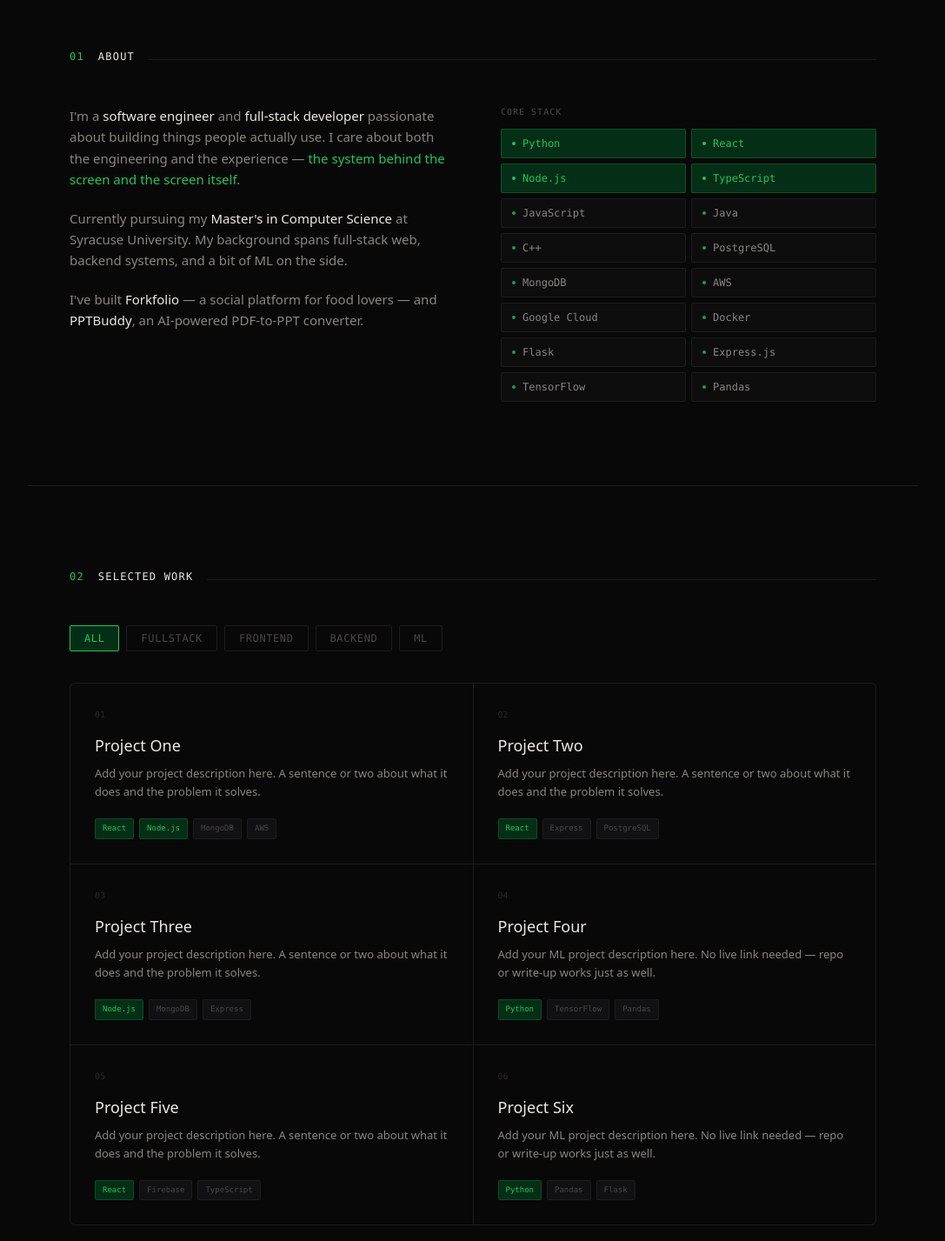
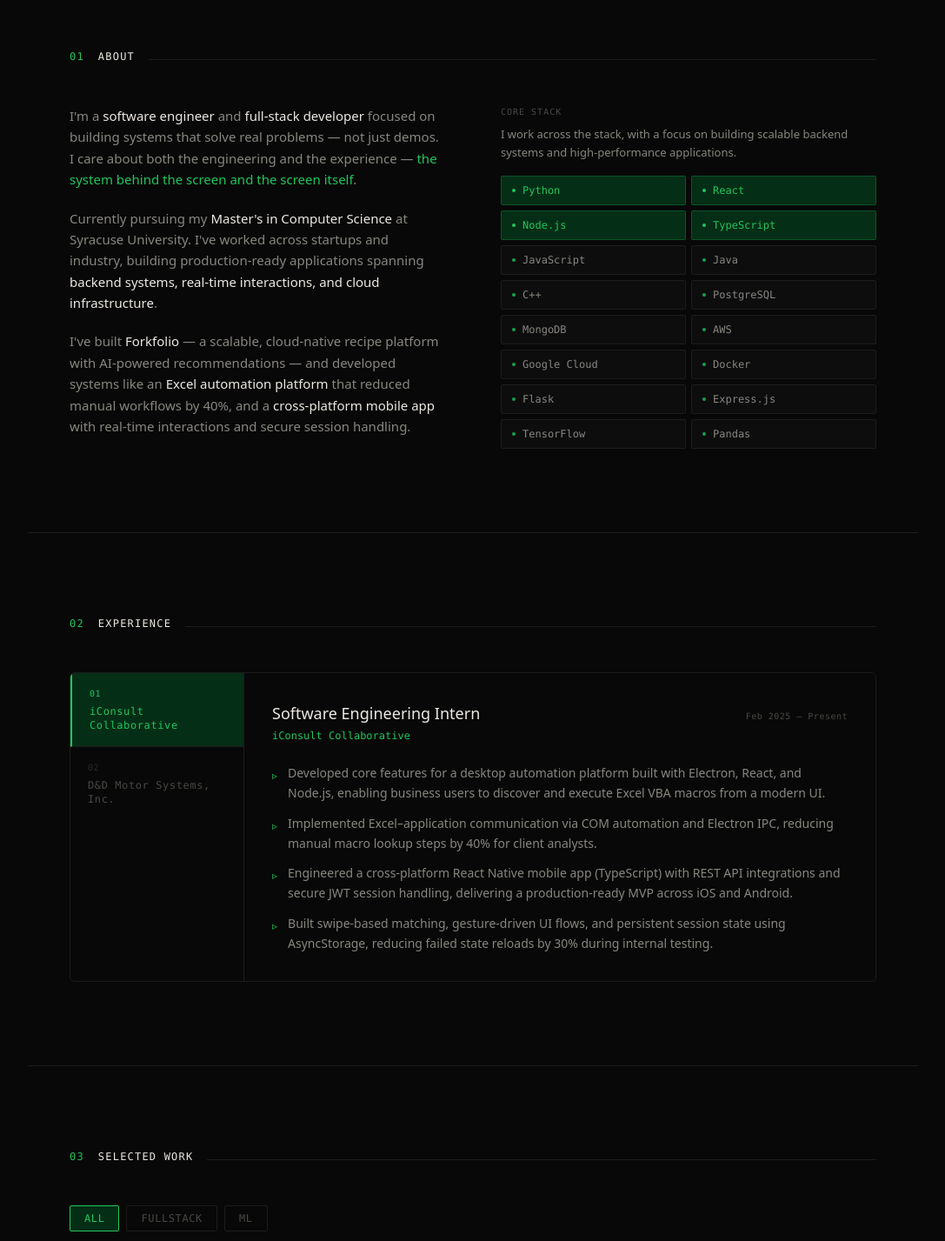
Before and after one commit to ash413/portfolio, a React (Create React App) app: page / in a window 1280 px wide. Shown: the part 840-2267 px from the top of the page at 87% size, without its empty margins (96-1183 px from the left). Built offline with nearby package versions, Linux system fonts and the light colour scheme.

Commit message:
minor edits + experience page

```diff
--- a/public/index.html
+++ b/public/index.html
@@ -24,7 +24,7 @@
       work correctly both with client-side routing and a non-root public URL.
       Learn how to configure a non-root public URL by running `npm run build`.
     -->
-    <title>React App</title>
+    <title>Vaishnavi Kadam's Portfolio</title>
   </head>
   <body>
     <noscript>You need to enable JavaScript to run this app.</noscript>
--- a/src/App.js
+++ b/src/App.js
@@ -2,6 +2,7 @@ import Cursor from './components/Cursor';
 import Navbar from './components/Navbar';
 import Hero from './components/Hero';
 import About from './components/About';
+import Experience from './components/Experience';
 import Projects from './components/Projects';
 import Contact from './components/Contact';
 import Footer from './components/Footer';
@@ -16,6 +17,8 @@ export default function App() {
         <div className="max-w-5xl mx-auto h-px bg-[#1c1c1e]" />
         <About />
         <div className="max-w-5xl mx-auto h-px bg-[#1c1c1e]" />
+        <Experience />
+        <div className="max-w-5xl mx-auto h-px bg-[#1c1c1e]" />
         <Projects />
         <div className="max-w-5xl mx-auto h-px bg-[#1c1c1e]" />
         <Contact />
--- a/src/components/About.js
+++ b/src/components/About.js
@@ -19,14 +19,34 @@ const skills = [
         </div>
 
         <div className="grid grid-cols-1 md:grid-cols-2 gap-10 md:gap-16">
-          <div className="space-y-5 text-[15px] text-[#888680] font-light leading-relaxed">
-            <p>I'm a <strong className="text-[#ece8e3] font-normal">software engineer</strong> and <strong className="text-[#ece8e3] font-normal">full-stack developer</strong> passionate about building things people actually use. I care about both the engineering and the experience — <span className="text-green-500">the system behind the screen and the screen itself</span>.</p>
-            <p>Currently pursuing my <strong className="text-[#ece8e3] font-normal">Master's in Computer Science</strong> at Syracuse University. My background spans full-stack web, backend systems, and a bit of ML on the side.</p>
-            <p>I've built <strong className="text-[#ece8e3] font-normal">Forkfolio</strong> — a social platform for food lovers — and <strong className="text-[#ece8e3] font-normal">PPTBuddy</strong>, an AI-powered PDF-to-PPT converter.</p>
-          </div>
+        <div className="space-y-5 text-[15px] text-[#888680] font-light leading-relaxed">
+          <p>
+            I'm a <strong className="text-[#ece8e3] font-normal">software engineer</strong> and <strong className="text-[#ece8e3] font-normal">full-stack developer</strong> focused on building systems that solve real problems — not just demos.
+            I care about both the engineering and the experience — <span className="text-green-500">the system behind the screen and the screen itself</span>.
+          </p>
+
+          <p>
+            Currently pursuing my <strong className="text-[#ece8e3] font-normal">Master's in Computer Science</strong> at Syracuse University.
+            I've worked across startups and industry, building production-ready applications spanning <strong className="text-[#ece8e3] font-normal">backend systems, real-time interactions, and cloud infrastructure</strong>.
+          </p>
+
+          <p>
+            I've built <strong className="text-[#ece8e3] font-normal">Forkfolio</strong> — a scalable, cloud-native recipe platform with AI-powered recommendations —
+            and developed systems like an <strong className="text-[#ece8e3] font-normal">Excel automation platform</strong> that reduced manual workflows by 40%, and a <strong className="text-[#ece8e3] font-normal">cross-platform mobile app</strong> with real-time interactions and secure session handling.
+          </p>
+        </div>
 
           <div>
-            <div className="font-mono text-[10px] text-[#4a4844] uppercase tracking-widest mb-3">Core stack</div>
+          <div>
+            <div className="font-mono text-[10px] text-[#4a4844] uppercase tracking-widest mb-2">
+              Core stack
+            </div>
+
+            {/* NEW LINE HERE */}
+            <div className="text-[13px] text-[#888680] mb-4 leading-relaxed">
+            I work across the stack, with a focus on building scalable backend systems and high-performance applications.
+            </div>
+
             <div className="grid grid-cols-2 gap-1.5">
               {skills.map(s => (
                 <div key={s.label} className={`skill-item font-mono text-xs px-3 py-2 rounded-sm border flex items-center gap-2 transition-all duration-200
@@ -40,6 +60,7 @@ const skills = [
               ))}
             </div>
           </div>
+          </div>
         </div>
       </section>
     );
--- a/src/components/Contact.js
+++ b/src/components/Contact.js
@@ -9,7 +9,7 @@ export default function Contact() {
   const [isFlipped, setIsFlipped] = useState(false);
 
   const handleEmailClick = () => {
-    navigator.clipboard.writeText('vaishnavi.kadam413@gmail.com')
+    navigator.clipboard.writeText('vaishnavikadam.tech@gmail.com')
       .then(() => toast.success('Email copied!'))
       .catch(() => toast.error('Failed to copy email'));
   };
@@ -33,7 +33,7 @@ export default function Contact() {
       }} />
 
       <div className="flex items-baseline gap-4 mb-12">
-        <span className="font-mono text-green-500 text-xs tracking-widest">03</span>
+        <span className="font-mono text-green-500 text-xs tracking-widest">04</span>
         <span className="font-mono text-xs text-[#ece8e3] uppercase tracking-widest">Let's connect</span>
         <div className="flex-1 h-px bg-[#1c1c1e]" />
       </div>
@@ -58,7 +58,7 @@ export default function Contact() {
               <p className="font-mono text-xs text-[#4a4844] uppercase tracking-widest mb-5">Software Engineer</p>
               <div className="flex items-center gap-2 font-mono text-xs text-[#4a4844]">
                 <LuHeadphones className="w-3.5 h-3.5" />
-                <span>Currently listening to: Lo-fi Coding Mix</span>
+                <span>Currently listening to: Bollywood 00's romantic mix</span>
               </div>
               <p className="font-mono text-[10px] text-[#2a2826] mt-5 tracking-wider">Click to connect →</p>
             </div>
--- /dev/null
+++ b/src/components/Experience.js
@@ -0,0 +1,58 @@
+import { useState } from 'react';
+import { experience } from '../data/experience';
+
+export default function Experience() {
+  const [active, setActive] = useState(0);
+  const exp = experience[active];
+
+  return (
+    <section id="experience" className="px-6 md:px-12 py-24 max-w-5xl mx-auto">
+      <div className="flex items-baseline gap-4 mb-12">
+        <span className="font-mono text-green-500 text-xs tracking-widest">02</span>
+        <span className="font-mono text-xs text-[#ece8e3] uppercase tracking-widest">Experience</span>
+        <div className="flex-1 h-px bg-[#1c1c1e]" />
+      </div>
+
+      <div className="grid grid-cols-1 md:grid-cols-[200px_1fr] gap-0 border border-[#1c1c1e] rounded-md overflow-hidden">
+
+        {/* tab list */}
+        <div className="flex md:flex-col border-b md:border-b-0 md:border-r border-[#1c1c1e]">
+          {experience.map((e, i) => (
+            <button
+              key={e.id}
+              onClick={() => setActive(i)}
+              className={`text-left px-5 py-4 font-mono text-xs tracking-wider transition-all border-b md:border-b border-[#1c1c1e] last:border-b-0
+                ${active === i
+                  ? 'text-green-500 bg-green-950 border-l-2 border-l-green-500'
+                  : 'text-[#4a4844] hover:text-[#888680] hover:bg-[#0d0d0e]'
+                }`}>
+              <div className={`${active === i ? 'text-green-500' : 'text-[#2a2826]'} text-[10px] mb-1`}>{e.id}</div>
+              {e.company}
+            </button>
+          ))}
+        </div>
+
+        {/* content */}
+        <div className="p-8 bg-[#080808]">
+          <div className="flex flex-col sm:flex-row sm:items-baseline sm:justify-between gap-1 mb-6">
+            <div>
+              <div className="text-lg font-normal text-[#ece8e3]">{exp.role}</div>
+              <div className="font-mono text-xs text-green-500 mt-1">{exp.company}</div>
+            </div>
+            <div className="font-mono text-[10px] text-[#4a4844] tracking-wider whitespace-nowrap">{exp.period}</div>
+          </div>
+
+          <ul className="space-y-3">
+            {exp.bullets.map((b, i) => (
+              <li key={i} className="flex gap-3 text-sm text-[#888680] font-light leading-relaxed">
+                <span className="text-green-500 mt-1.5 flex-shrink-0 text-xs">▹</span>
+                {b}
+              </li>
+            ))}
+          </ul>
+        </div>
+
+      </div>
+    </section>
+  );
+}
--- a/src/components/Projects.js
+++ b/src/components/Projects.js
@@ -1,7 +1,7 @@
 import { useState } from 'react';
 import { projects } from '../data/projects';
 
-const filters = ['all', 'fullstack', 'frontend', 'backend', 'ml'];
+const filters = ['all', 'fullstack', 'ml'];
 
 export default function Projects() {
   const [active, setActive] = useState('all');
@@ -10,7 +10,7 @@ export default function Projects() {
   return (
     <section id="projects" className="px-6 md:px-12 py-24 max-w-5xl mx-auto">
       <div className="flex items-baseline gap-4 mb-12">
-        <span className="font-mono text-green-500 text-xs tracking-widest">02</span>
+        <span className="font-mono text-green-500 text-xs tracking-widest">03</span>
         <span className="font-mono text-xs text-[#ece8e3] uppercase tracking-widest">Selected work</span>
         <div className="flex-1 h-px bg-[#1c1c1e]" />
       </div>
--- /dev/null
+++ b/src/data/experience.js
@@ -0,0 +1,28 @@
+export const experience = [
+    {
+      id: '01',
+      role: 'Software Engineering Intern',
+      company: 'iConsult Collaborative',
+      location: 'Syracuse, NY',
+      period: 'Feb 2025 – Present',
+      bullets: [
+        'Developed core features for a desktop automation platform built with Electron, React, and Node.js, enabling business users to discover and execute Excel VBA macros from a modern UI.',
+        'Implemented Excel–application communication via COM automation and Electron IPC, reducing manual macro lookup steps by 40% for client analysts.',
+        'Engineered a cross-platform React Native mobile app (TypeScript) with REST API integrations and secure JWT session handling, delivering a production-ready MVP across iOS and Android.',
+        'Built swipe-based matching, gesture-driven UI flows, and persistent session state using AsyncStorage, reducing failed state reloads by 30% during internal testing.',
+      ],
+    },
+    {
+      id: '02',
+      role: 'Software Engineering Intern',
+      company: 'D&D Motor Systems, Inc.',
+      location: 'Syracuse, NY',
+      period: 'May 2025 – Aug 2025',
+      bullets: [
+        'Re-architected a 20+ page legacy PHP/JS platform into a React + Next.js micro-frontend system, reducing average page load time by 40%.',
+        'Deployed frontend infrastructure on AWS (ECS, S3, CloudFront) with Docker and GitHub Actions CI/CD, enabling zero-downtime releases.',
+        'Built a real-time analytics dashboard using Node.js and PostgreSQL tracking conversion rates, click-through metrics, and revenue per visitor.',
+        'Integrated an AI-powered support assistant via OpenAI APIs and vector search, increasing qualified lead submissions by 25%.',
+      ],
+    },
+  ];
--- a/src/data/projects.js
+++ b/src/data/projects.js
@@ -1,38 +1,47 @@
 export const projects = [
   {
-      id: '01', name: 'Project One',
-      desc: 'Add your project description here. A sentence or two about what it does and the problem it solves.',
-      tags: ['React', 'Node.js', 'MongoDB', 'AWS'], primaryTags: ['React', 'Node.js'],
-      type: 'fullstack', link: '#',
+    id: '01',
+    name: 'Forkfolio',
+    desc: 'A cloud-native recipe-sharing platform built for scale, personalization, and fast user experiences. Developed with a full-stack architecture, secure APIs, and AI-powered recommendation features.',
+    tags: ['React', 'Node.js', 'MongoDB', 'AWS'],
+    primaryTags: ['React', 'Node.js'],
+    type: 'fullstack',
+    link: 'https://forkfolio-connect.vercel.app/',
   },
   {
-      id: '02', name: 'Project Two',
-      desc: 'Add your project description here. A sentence or two about what it does and the problem it solves.',
-      tags: ['React', 'Express', 'PostgreSQL'], primaryTags: ['React'],
-      type: 'fullstack', link: '#',
+    id: '02',
+    name: 'Income Firewall',
+    desc: 'A fintech project designed to help people manage irregular income with more structure and visibility. Built around budgeting, planning, and decision support for users who need better control over fluctuating cash flow.',
+    tags: ['React', 'TypeScript', 'Node.js', 'Fintech'],
+    primaryTags: ['React', 'TypeScript'],
+    type: 'fullstack',
+    link: 'https://income-firewall.vercel.app/',
   },
   {
-      id: '03', name: 'Project Three',
-      desc: 'Add your project description here. A sentence or two about what it does and the problem it solves.',
-      tags: ['Node.js', 'MongoDB', 'Express'], primaryTags: ['Node.js'],
-      type: 'backend', link: '#',
+    id: '03',
+    name: 'TaxRadar',
+    desc: 'An AI-powered deduction intelligence tool for freelancers and small business owners. Users can upload bank statement CSVs or receipt images, and the system classifies transactions, flags likely deductions, explains them, and generates accountant-ready PDF reports.',
+    tags: ['Next.js', 'FastAPI', 'Python', 'TypeScript'],
+    primaryTags: ['Next.js', 'FastAPI'],
+    type: 'fullstack',
+    link: 'https://taxradar-ai.vercel.app/',
   },
   {
-      id: '04', name: 'Project Four',
-      desc: 'Add your ML project description here. No live link needed — repo or write-up works just as well.',
-      tags: ['Python', 'TensorFlow', 'Pandas'], primaryTags: ['Python'],
-      type: 'ml', link: null,
+    id: '04',
+    name: 'Multi-Style Text Generation',
+    desc: 'An end-to-end NLP platform that rewrites text across multiple tones using fine-tuned transformer models. Built with a FastAPI inference layer, a Next.js frontend, and an evaluation pipeline for generated outputs.',
+    tags: ['Python', 'FastAPI', 'Next.js', 'PyTorch'],
+    primaryTags: ['Python', 'FastAPI'],
+    type: 'ml',
+    link: '#',
   },
   {
-      id: '05', name: 'Project Five',
-      desc: 'Add your project description here. A sentence or two about what it does and the problem it solves.',
-      tags: ['React', 'Firebase', 'TypeScript'], primaryTags: ['React'],
-      type: 'frontend', link: '#',
-    },
-    {
-      id: '06', name: 'Project Six',
-      desc: 'Add your ML project description here. No live link needed — repo or write-up works just as well.',
-      tags: ['Python', 'Pandas', 'Flask'], primaryTags: ['Python'],
-      type: 'ml', link: null,
+    id: '05',
+    name: 'PPTBuddy',
+    desc: 'An AI-powered document transformation tool that converts PDFs into presentation-ready slides. Built to simplify content extraction, structuring, and presentation generation through an intuitive workflow.',
+    tags: ['Python', 'AI', 'Document Processing', 'Web App'],
+    primaryTags: ['Python'],
+    type: 'ml',
+    link: '#',
   },
 ];
```
Also changed, not shown: src/components/Hero.js (+6 -8 lines). Lines whose indentation alone changed are shown as unchanged.
